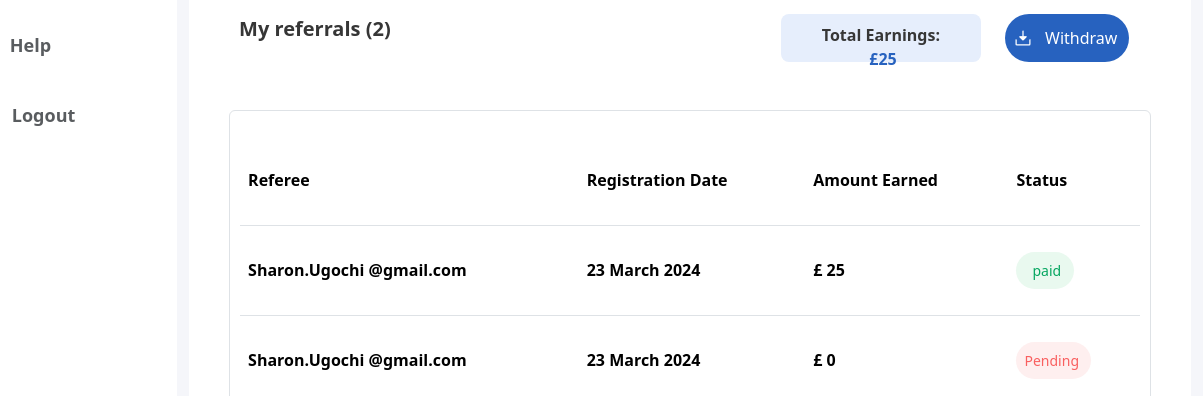
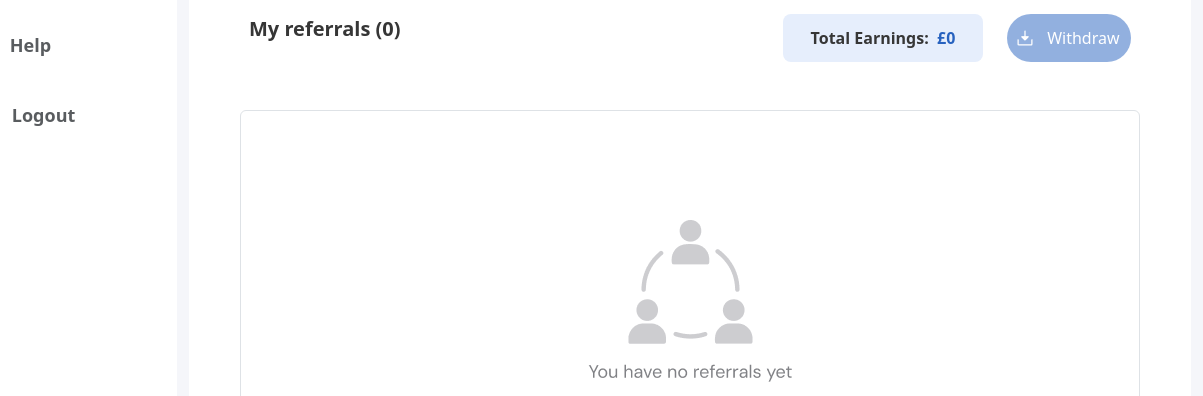
Before and after one commit to Omolara5861/dca, a plain HTML site: page refer&earn/dashboard.html in a window 1280 px wide. Shown: the part 556-952 px from the top of the page, 77-1280 px from the left. Drawn offline with nearby package versions, Linux system fonts and the light colour scheme.

Commit message:
feat: :sparkles: Add empty reference

```diff
--- a/refer&earn/dashboard.html
+++ b/refer&earn/dashboard.html
@@ -122,7 +122,7 @@
           <img src="../images/trophy.png" alt="trophy" width="280" />
         </figure>
 
-        <div class="myreferrals   w-100   mt-5">
+        <div class="myreferrals d-none  w-100   mt-5">
 
           <div class="container-fluid mx-auto p d-flex justify-content-between">
 
@@ -195,6 +195,26 @@
           </div>
 
         </div>
+
+        <!-- Empty -->
+        <div class="myreferrals container mt-5">
+          <div class="container-fluid mx-auto px-5 w-100 d-flex justify-content-between">
+            <h6>My referrals (0)</h6>
+            <div class="refer-btns gap-4 d-flex">
+              <button class="" style="border: 0; border-radius: 8px">
+                Total Earnings: <span> &nbsp;£0</span>
+              </button>
+               <button class="d-flex align-items-center px-2 disabled" disabled>
+                 <img src="../icons/ph_download-simple-fill.png" alt="withdraw" />
+                 &nbsp;Withdraw
+               </button>
+            </div>
+          </div>
+
+          <div class="mt-5 px-4 py-4 border border-muted rounded d-flex align-items-center empty-container">
+            <img src="../icons/noreferral.png" alt="no referrals" class="mx-auto" />
+          </div>
+        </div>
       </div>
     </section>
   </main>
--- a/refer&earn/style.css
+++ b/refer&earn/style.css
@@ -939,8 +939,8 @@ img {
      margin-left: 275px;
  }
 
- .link-container .disabled {
-     background-color: #2762BF80;
+.disabled {
+    background: #2762BF80 !important;
  }
 
  .myreferrals>:first-child {
```
Lines whose indentation alone changed are shown as unchanged.
